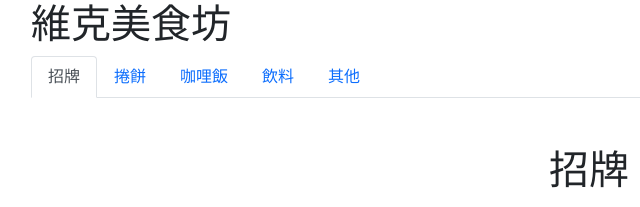
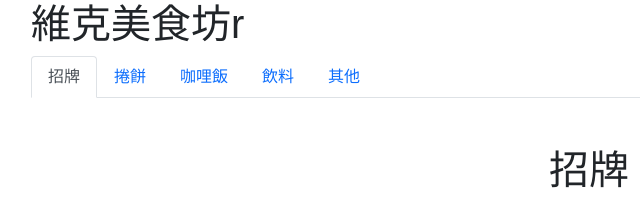
Before and after one commit to waqas86812/VickyFoods, a plain HTML site: page index.html in a window 1280 px wide. Shown: the top 207 px of the page, 51-691 px from the left. Drawn offline with nearby package versions, Linux system fonts and the light colour scheme.

Commit message:
Update index.html

```diff
--- a/index.html
+++ b/index.html
@@ -8,11 +8,11 @@
     <link rel="stylesheet" href="bootstrap.min.css">
     <link rel="stylesheet" href="style.css">
     <link rel="manifest" href="manifest.json">
-    <title>維克美食坊</title>
+    <title>維克美食坊r</title>
 </head>
 <body>
     <div class="container">
-        <h1>維克美食坊</h1>
+        <h1>維克美食坊r</h1>
 
         <style>
             /* // Extra small devices (portrait phones, less than 576px) */
```
